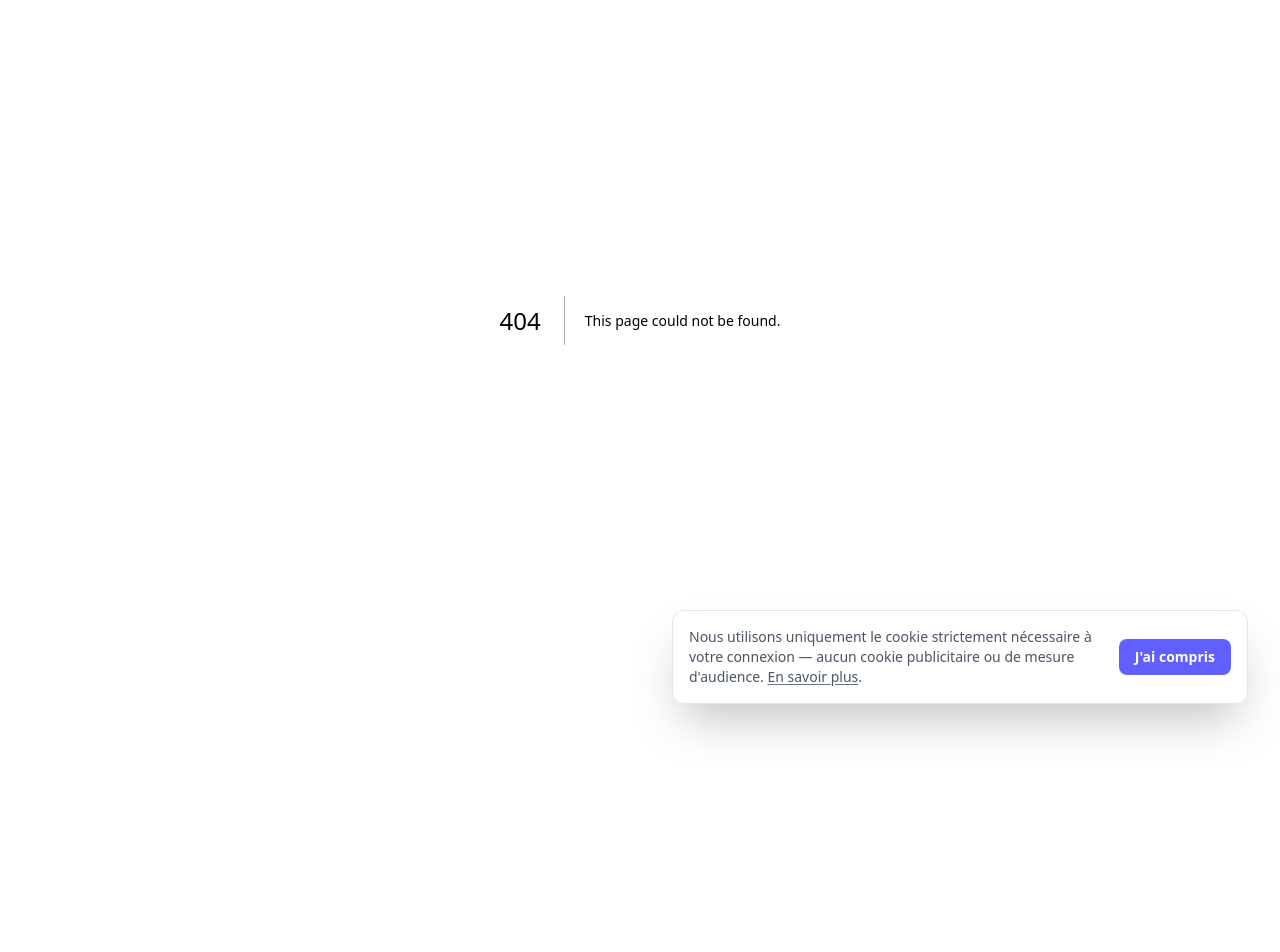
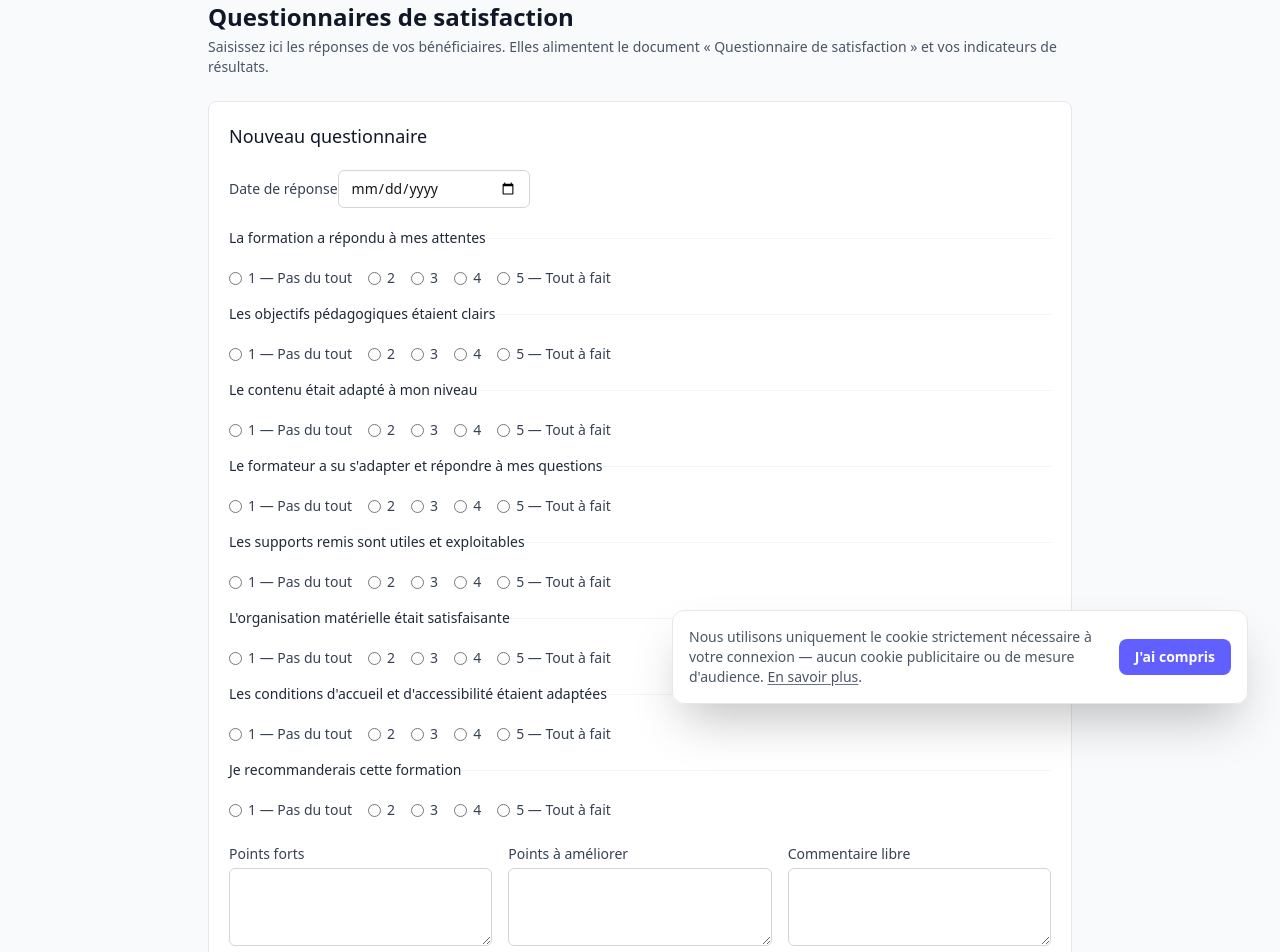
Before and after one commit to norafassih-gif/qualiopi-saas, a Next.js app: page /conformite/satisfaction in a window 1280 px wide. Before the commit this address had no page. Shown: the part 80-1032 px from the top of the page. Before the commit the page ends 800 px from the top, so only its background shows below. Built offline with nearby package versions, Linux system fonts and the light colour scheme; no server answers.

Commit message:
feat(satisfaction): ecran de saisie des questionnaires
This file implements a satisfaction questionnaire page that allows users to submit and view satisfaction responses. It includes functionality for calculating averages, displaying saved responses, and handling form submissions.

```diff
--- /dev/null
+++ b/app/(app)/conformite/satisfaction/page.tsx
@@ -0,0 +1,147 @@
+import {
+  SATISFACTION_CRITERIA,
+  listSatisfactionResponses,
+  addSatisfactionResponse,
+  deleteSatisfactionResponse,
+} from "@/lib/actions/satisfaction";
+
+export const dynamic = "force-dynamic";
+
+const SCALE = [
+  { value: 1, label: "1 — Pas du tout" },
+  { value: 2, label: "2" },
+  { value: 3, label: "3" },
+  { value: 4, label: "4" },
+  { value: 5, label: "5 — Tout à fait" },
+];
+
+function average(values: Array<number | null>) {
+  const kept = values.filter((v): v is number => typeof v === "number");
+  if (kept.length === 0) return null;
+  return Math.round((kept.reduce((a, b) => a + b, 0) / kept.length) * 10) / 10;
+}
+
+export default async function SatisfactionPage({
+  searchParams,
+}: {
+  searchParams: Promise<{ saved?: string; error?: string }>;
+}) {
+  const params = await searchParams;
+  const responses = await listSatisfactionResponses();
+
+  const globalAverage = average(
+    responses.flatMap((r) =>
+      SATISFACTION_CRITERIA.map((c) => (typeof r[c.key] === "number" ? (r[c.key] as number) : null))
+    )
+  );
+
+  return (
+    <div className="mx-auto max-w-4xl px-4 py-8">
+      <h1 className="text-2xl font-semibold text-gray-900">Questionnaires de satisfaction</h1>
+      <p className="mt-1 text-sm text-gray-600">
+        Saisissez ici les réponses de vos bénéficiaires. Elles alimentent le document
+        « Questionnaire de satisfaction » et vos indicateurs de résultats.
+      </p>
+
+      {params.saved ? (
+        <p className="mt-4 rounded-md bg-green-50 px-4 py-3 text-sm text-green-800">
+          Réponses enregistrées.
+        </p>
+      ) : null}
+      {params.error ? (
+        <p className="mt-4 rounded-md bg-red-50 px-4 py-3 text-sm text-red-800">
+          L&apos;enregistrement a échoué. Réessayez.
+        </p>
+      ) : null}
+
+      {globalAverage !== null ? (
+        <p className="mt-4 rounded-md bg-gray-50 px-4 py-3 text-sm text-gray-800">
+          Satisfaction moyenne : <strong>{globalAverage} / 5</strong> sur {responses.length}{" "}
+          questionnaire{responses.length > 1 ? "s" : ""}.
+        </p>
+      ) : null}
+
+      <form action={addSatisfactionResponse} className="mt-6 rounded-lg border border-gray-200 bg-white p-5">
+        <h2 className="text-lg font-medium text-gray-900">Nouveau questionnaire</h2>
+
+        <label className="mt-4 block text-sm">
+          <span className="text-gray-700">Date de réponse</span>
+          <input
+            type="date"
+            name="answered_on"
+            className="mt-1 w-48 rounded-md border border-gray-300 px-3 py-2 text-sm"
+          />
+        </label>
+
+        <div className="mt-5 space-y-4">
+          {SATISFACTION_CRITERIA.map((criterion) => (
+            <fieldset key={criterion.key} className="border-t border-gray-100 pt-3">
+              <legend className="text-sm text-gray-800">{criterion.label}</legend>
+              <div className="mt-2 flex flex-wrap gap-4">
+                {SCALE.map((option) => (
+                  <label key={option.value} className="flex items-center gap-1.5 text-sm text-gray-700">
+                    <input type="radio" name={criterion.key} value={option.value} />
+                    {option.label}
+                  </label>
+                ))}
+              </div>
+            </fieldset>
+          ))}
+        </div>
+
+        <div className="mt-6 grid gap-4 sm:grid-cols-3">
+          <label className="block text-sm">
+            <span className="text-gray-700">Points forts</span>
+            <textarea name="points_forts" rows={3} className="mt-1 w-full rounded-md border border-gray-300 px-3 py-2 text-sm" />
+          </label>
+          <label className="block text-sm">
+            <span className="text-gray-700">Points à améliorer</span>
+            <textarea name="points_ameliorer" rows={3} className="mt-1 w-full rounded-md border border-gray-300 px-3 py-2 text-sm" />
+          </label>
+          <label className="block text-sm">
+            <span className="text-gray-700">Commentaire libre</span>
+            <textarea name="commentaire_libre" rows={3} className="mt-1 w-full rounded-md border border-gray-300 px-3 py-2 text-sm" />
+          </label>
+        </div>
+
+        <button type="submit" className="mt-5 rounded-md bg-gray-900 px-4 py-2 text-sm font-medium text-white hover:bg-gray-800">
+          Enregistrer les réponses
+        </button>
+      </form>
+
+      <div className="mt-8 space-y-3">
+        {responses.map((response) => {
+          const moyenne = average(
+            SATISFACTION_CRITERIA.map((c) => (typeof response[c.key] === "number" ? (response[c.key] as number) : null))
+          );
+          return (
+            <div key={response.id} className="flex items-start justify-between rounded-lg border border-gray-200 bg-white px-4 py-3">
+              <div className="text-sm text-gray-800">
+                <p>
+                  <span className="font-medium">{response.answered_on}</span>
+                  {moyenne !== null ? <> — moyenne {moyenne} / 5</> : null}
+                </p>
+                {response.points_forts ? (
+                  <p className="mt-1 text-xs text-gray-600">Points forts : {response.points_forts}</p>
+                ) : null}
+                {response.points_ameliorer ? (
+                  <p className="text-xs text-gray-600">À améliorer : {response.points_ameliorer}</p>
+                ) : null}
+              </div>
+              <form action={deleteSatisfactionResponse}>
+                <input type="hidden" name="id" value={response.id} />
+                <button type="submit" className="text-xs text-gray-400 hover:text-red-600">Supprimer</button>
+              </form>
+            </div>
+          );
+        })}
+
+        {responses.length === 0 ? (
+          <p className="rounded-lg border border-dashed border-gray-300 bg-white px-4 py-8 text-center text-sm text-gray-500">
+            Aucun questionnaire enregistré pour l&apos;instant.
+          </p>
+        ) : null}
+      </div>
+    </div>
+  );
+}
```
